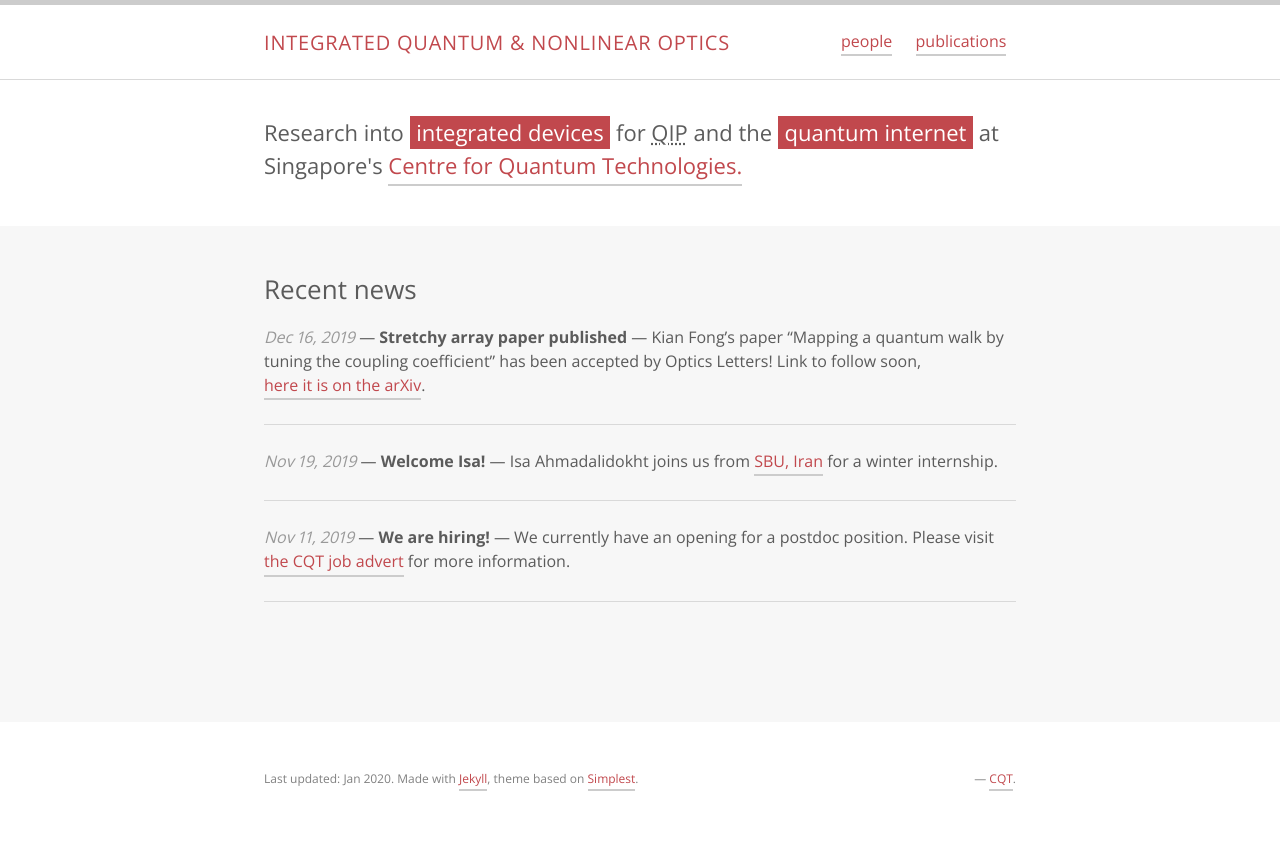
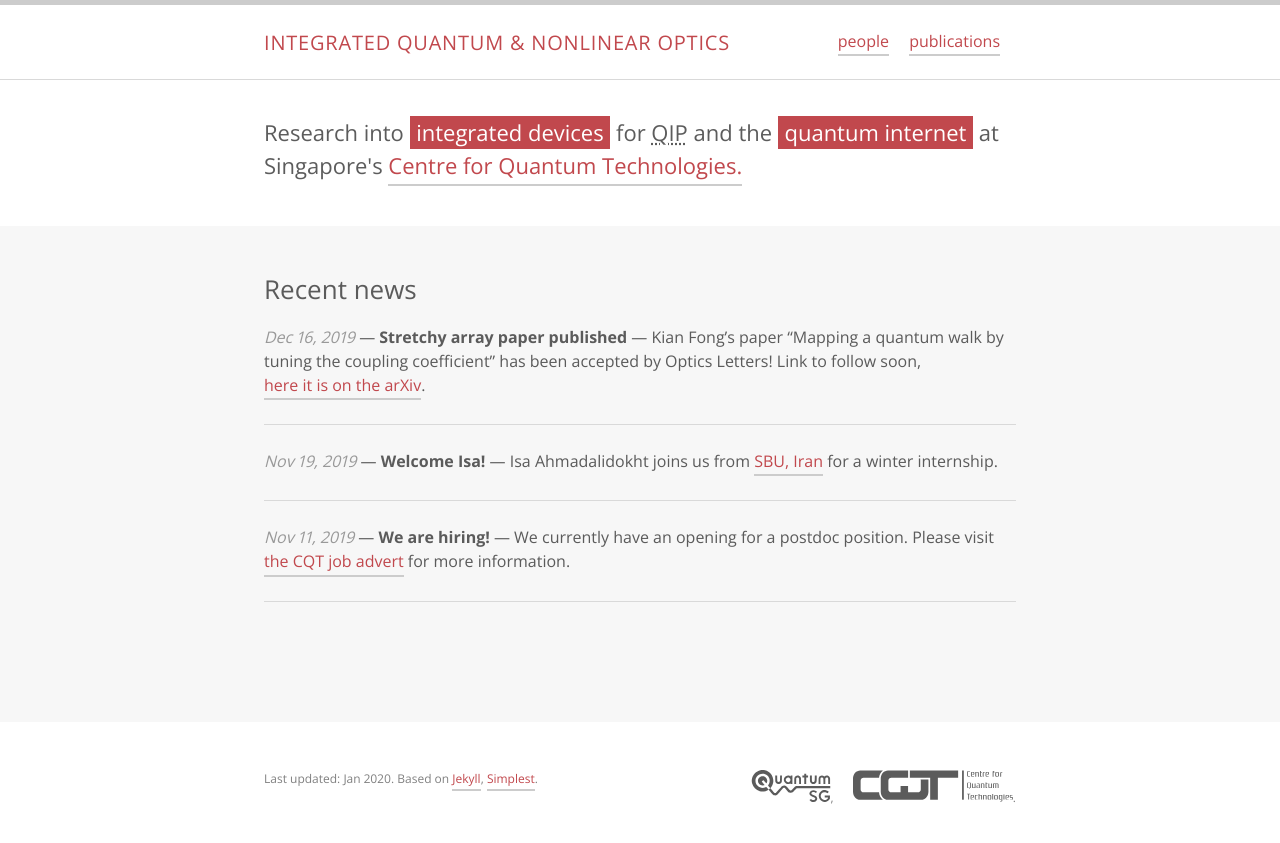
Before and after one commit to jagrieve/iqno-cqt, a Jekyll site: the page built from index.html, in a window 1280 px wide. Shown: the top 843 px of the page. Built offline with Jekyll 4.4.1, drawn with Linux system fonts in a browser that asks for light colours; nearby versions of some CDN libraries; the list of posts is cut into pages by our own code; a style sheet for code colours, icons or effects is not loaded.

Commit message:
Adding QuantumSG affiliate link, misc. styling.

```diff
--- a/_config.yml
+++ b/_config.yml
@@ -4,6 +4,7 @@ description: "Research into integrated devices for QIP and the quantum internet
 baseurl: ''
 url: 'https://iqno.quantumlah.org'
 github_username: 'jagrieve'
+keywords: 'quantum optics, integrated photonics, nonlinear optics, quantum internet'
 
 og_locale: 'en_SG'
 
--- a/_includes/footer.html
+++ b/_includes/footer.html
@@ -1,6 +1,6 @@
 <footer class="site-footer">
   <div class="container">
-    <small class="pull-left">Last updated: {{ site.time | date: '%b %Y' }}. Made with <a href="http://jekyllrb.com/">Jekyll</a>, theme based on <a href="https://github.com/nandomoreirame/simplest">Simplest</a>.</small>
-    <small class="pull-right">— <a href="http://www.quantumlah.org/" title="Centre for Quantum Technologies">CQT</a>.</small>
+    <small class="pull-left">Last updated: {{ site.time | date: '%b %Y' }}. Based on <a href="http://jekyllrb.com/">Jekyll</a>, <a href="https://github.com/nandomoreirame/simplest">Simplest</a>.</small>
+    <small class="pull-right"><a href="https://quantumsg.org/" class="affiliate quantumsg">QuantumSG</a>, <a href="https://www.quantumlah.org/" title="Centre for Quantum Technologies" class="affiliate cqt">CQT</a>.</small>
   </div>
 </footer>
--- a/_includes/head.html
+++ b/_includes/head.html
@@ -15,8 +15,7 @@
       {% endcapture %}
   {% else %}
       {% capture page_title %}
-          {% if page.slug == 'category' %}Categoria: {% endif %}
-          {% if page.slug == 'tag' %}Tag: {% endif %} {{ page.title }} | {{ site.title | strip_html }}
+          {{ page.title }} | {{ site.title | strip_html }} | {{ site.tagline }}
       {% endcapture %}
   {% endif %}
   {% capture page_title %}
@@ -47,33 +46,22 @@
   <meta name="HandheldFriendly" content="True">
   <meta name="MobileOptimized" content="320">
 
-    <!-- Social: Facebook / Open Graph -->
+  <!-- Open Graph, Facebook, Twitter etc, -->
   <meta property="og:type" content="website">
+  <meta property="og:title" content="{{ page_title }}">
+  <meta property="og:description" content="{{ page_description | strip_html | strip | rstrip | strip_newlines }}">
+  <meta property="og:image" content="{{ page_image }}">
   <meta property="og:url" content="{{ page.url | replace:'index.html','' | prepend: site.baseurl | prepend: site.url }}">
-  <meta property="og:title" content="{{ page_title }}">
-  <meta property="og:image" content="{{ page_image }}">
-  <meta property="og:description" content="{{ page_description | strip_html | strip | rstrip | strip_newlines }}">
   <meta property="og:site_name" content="{{ site.title | strip_html }}">
   <meta property="og:locale" content="{{ site.og_locale }}">
-
-  <!-- Social: Twitter -->
-  <meta name="twitter:card" content="{{ site.twitter_card }}">
-  <meta name="twitter:site" content="{{ site.twitter_site }}">
-  <meta name="twitter:title" content="{{ page_title }}">
-  <meta name="twitter:description" content="{{ page_description }}">
-  <meta name="twitter:image:src" content="{{ page_image }}">
-
-  <!-- Social: Google+ / Schema.org  -->
-  <meta itemprop="name" content="{{ page_title }}">
-  <meta itemprop="description" content="{{ page_description }}">
-  <meta itemprop="image" content="{{ page_image }}">
+  <meta name="twitter:card" content="summary_large_image">
 
   <!-- rel prev and next -->
   {% if paginator.previous_page %}
-    <link rel="prev" href="{{ paginator.previous_page_path | prepend: site.baseurl | prepend: site.url }}">
+  <link rel="prev" href="{{ paginator.previous_page_path | prepend: site.baseurl | prepend: site.url }}">
   {% endif %}
   {% if paginator.next_page %}
-    <link rel="next" href="{{ paginator.next_page_path | prepend: site.baseurl | prepend: site.url }}">
+  <link rel="next" href="{{ paginator.next_page_path | prepend: site.baseurl | prepend: site.url }}">
   {% endif %}
 
   <!-- CSS -->
--- a/assets/scss/_layout.scss
+++ b/assets/scss/_layout.scss
@@ -91,7 +91,7 @@ hr {
 }
 
 .logo {
-  float: left;
+
   margin: 0 0 1em 0;
   cursor: pointer;
   text-transform: uppercase;
@@ -99,6 +99,10 @@ hr {
   font-size: 20px;
   line-height: 28px;
   font-weight: 300;
+
+  @media screen and (min-width: $break-large) {
+    float: left;
+  }
 
   span {
     font-weight: 700;
@@ -125,7 +129,7 @@ hr {
 
   li {
     display: inline-block;
-    padding: 0 .6em;
+    padding-right: 1em;
     margin-bottom: 1em;
   }
 
@@ -213,3 +217,29 @@ hr {
     color: darken($medium-gray-color, 10%);
   }
 }
+
+/* Links in the site footer. */
+.affiliate {
+    display: block;
+    height: 2rem;
+    text-indent: 100%;
+    overflow: hidden;
+    white-space: nowrap;
+    margin-left: 1rem;
+
+    /* CQT ratio is 5:1 */
+    &.cqt {
+        width: 10rem;
+        background-image: url('/assets/images/cqt_logo.svg');
+        background-size: 100% 100%;
+        border-bottom: 0px;
+    }
+
+    /* QuantumSG ratio is 2.5:1 */
+    &.quantumsg {
+        width: 5rem;
+        background-image: url('/assets/images/quantumsg_logo.svg');
+        background-size: 100% 100%;
+        border-bottom: 0px;
+    }
+}
```
Also changed, not shown: assets/images/cqt_logo.svg (added), assets/images/quantum_sg.png (added), assets/images/quantumsg_logo.svg (added).
